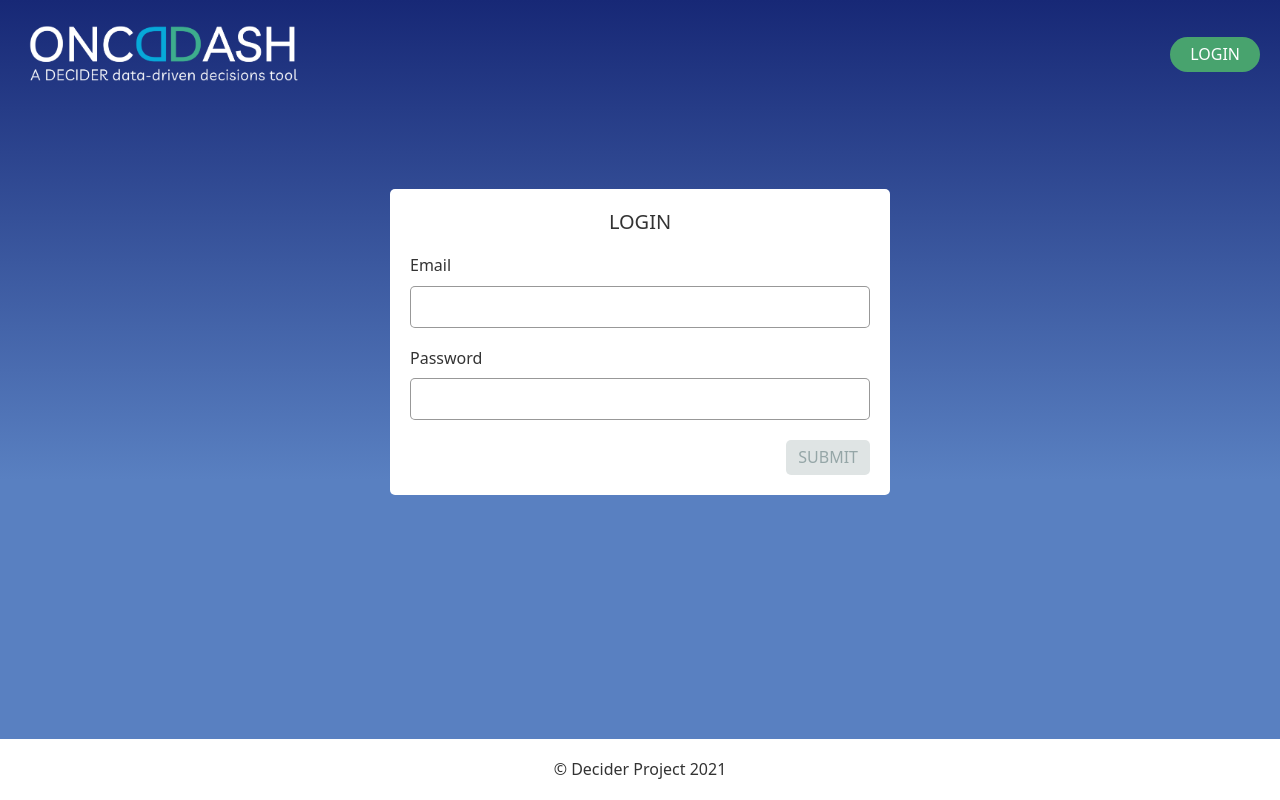
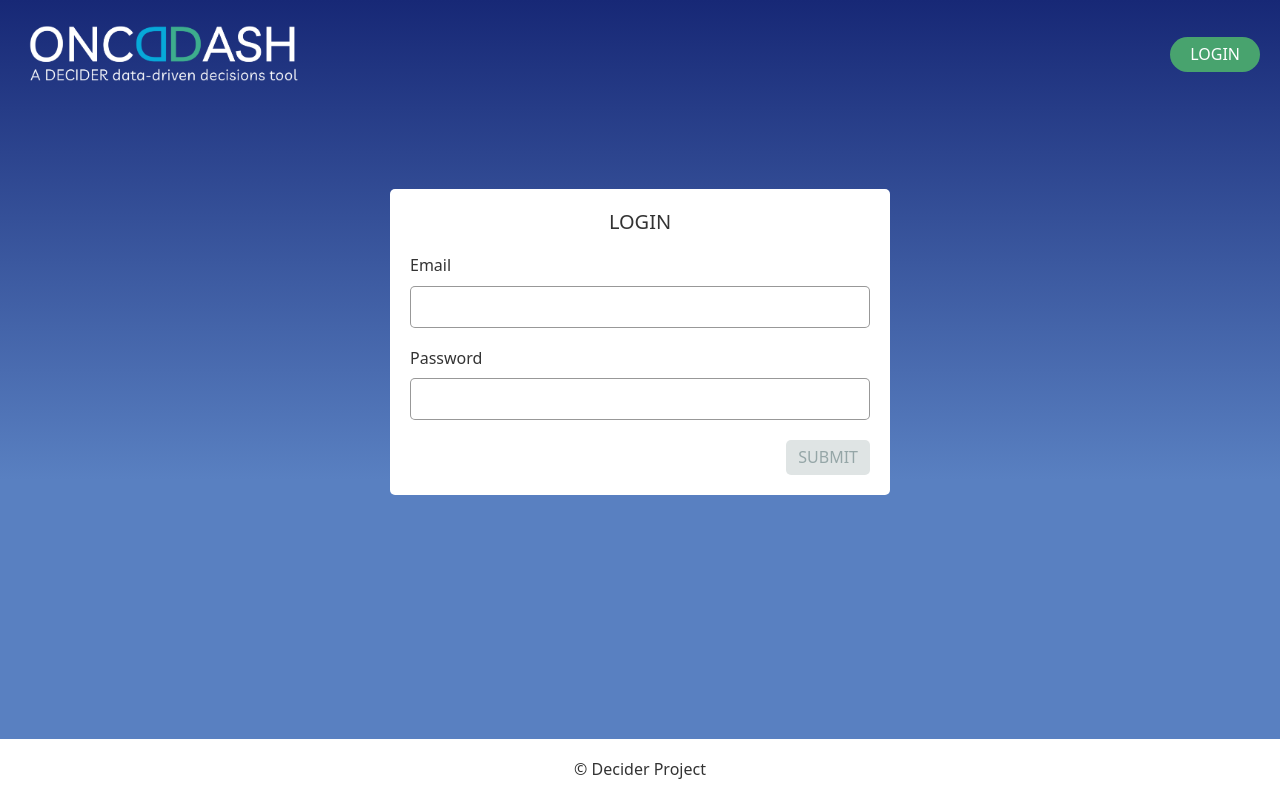
Before and after one commit to oncodash/oncodash, a Vue app in the folder frontend/: page /login in a window 1280 px wide. Built offline with nearby package versions, Linux system fonts and the light colour scheme; what @canvasjs/vue-stockcharts would draw is missing.

Commit message:
Remove the year in the footer

```diff
--- a/frontend/src/components/AppFooter.vue
+++ b/frontend/src/components/AppFooter.vue
@@ -1,6 +1,6 @@
 <template>
   <footer>
-    <div>© Decider Project 2021</div>
+    <div>© Decider Project</div>
   </footer>
 </template>
 
```
